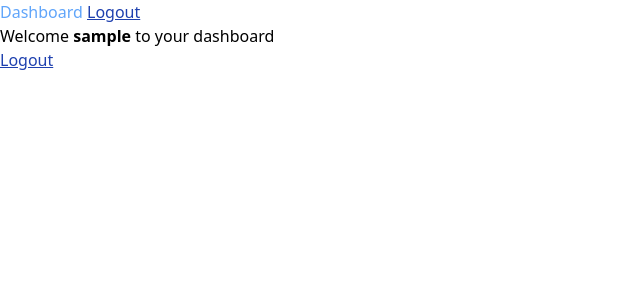
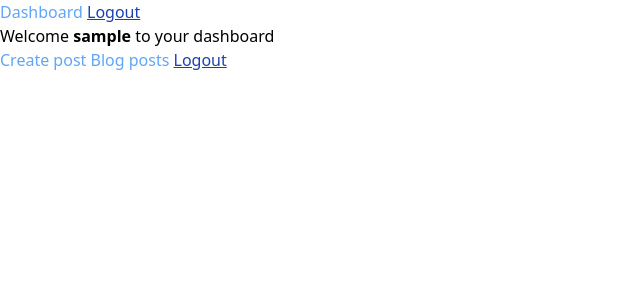
Before and after one commit to Majok-Bol/flask-simple-blog, a Flask app: page /dashboard in a window 1280 px wide. Shown: the top 300 px of the page, without its empty margins (0-640 px from the left). Run offline with Flask 3, Linux system fonts and the light colour scheme; the visitor is signed in with stand-in values (Sample User, id 1); data that the repository does not hold is empty; some libraries are stand-ins or nearby versions.

Commit message:
updated dashboard

```diff
--- a/app.py
+++ b/app.py
@@ -193,7 +193,7 @@ def create_blog_post():
 def download_file(name):
     path=os.path.join(app.config['UPLOAD_FOLDER'],name)
     if not os.path.exists(path):
-        abort(404)
+        flash('Image does not exist','danger')
     return send_from_directory(
         app.config['UPLOAD_FOLDER'],
         name,
--- a/templates/dashboard.html
+++ b/templates/dashboard.html
@@ -4,16 +4,23 @@
 <p>Welcome <strong>{{current_user.username}}</strong> to your dashboard</p>
 {%else%}
 <p>You are not logged in</p>
-{%endif%}
-{%if posts%}
+{%endif%} {%if posts%}
 <p>Total posts: {{posts|length}}</p>
 {%for post in posts%}
 <h2>Title: {{post.title}}</h2>
 <a href="{{url_for('edit_blog_post',blog_id=post.id)}}">Edit</a>
 <a href="{{url_for('delete_blog_post',blog_id=post.id)}}">Delete post</a>
-{%endfor%}
-{%endif%}
-
+{%endfor%} {%endif%}
+<a
+  href="{{url_for('create_blog_post')}}"
+  class="hover:text-blue-400 hover:underline cursor-pointer text-blue-400"
+  >Create post</a
+>
+<a
+  href="{{url_for('display_blog')}}"
+  class="hover:text-blue-400 hover:underline cursor-pointer text-blue-400"
+  >Blog posts</a
+>
 <a
   href="{{url_for('logout')}}"
   class="text-blue-800 underline hover:text-blue-400"
```
Also changed, not shown: static/files/INTEGRITY.png (deleted), static/files/boltech.jpeg (deleted), static/files/phone.png (deleted), static/files/step1.png (deleted), static/files/w2.jpeg (added).
